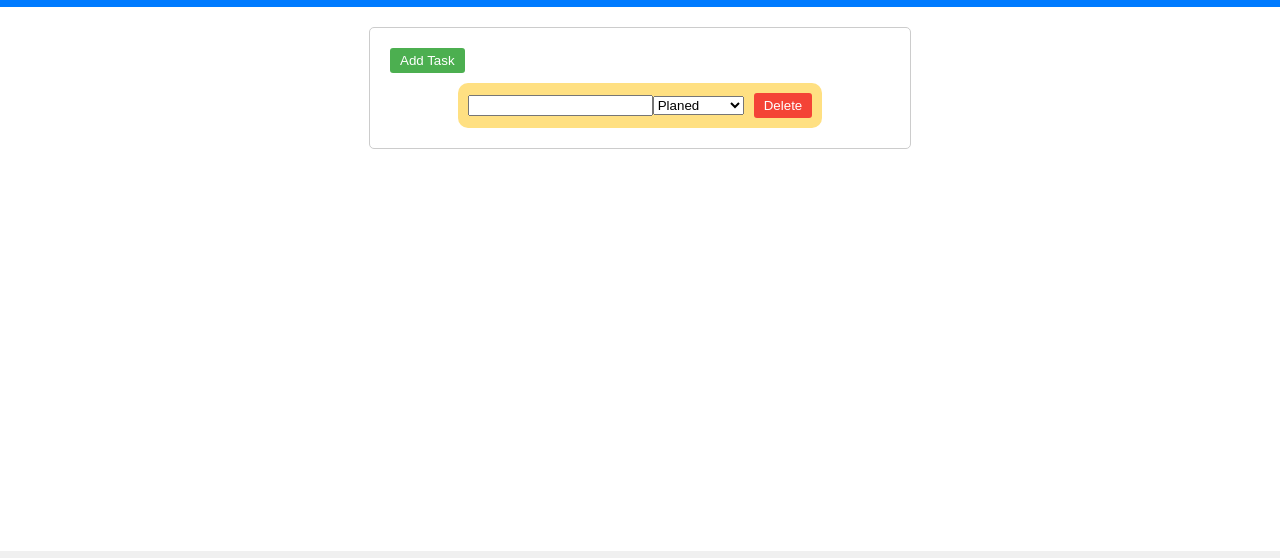
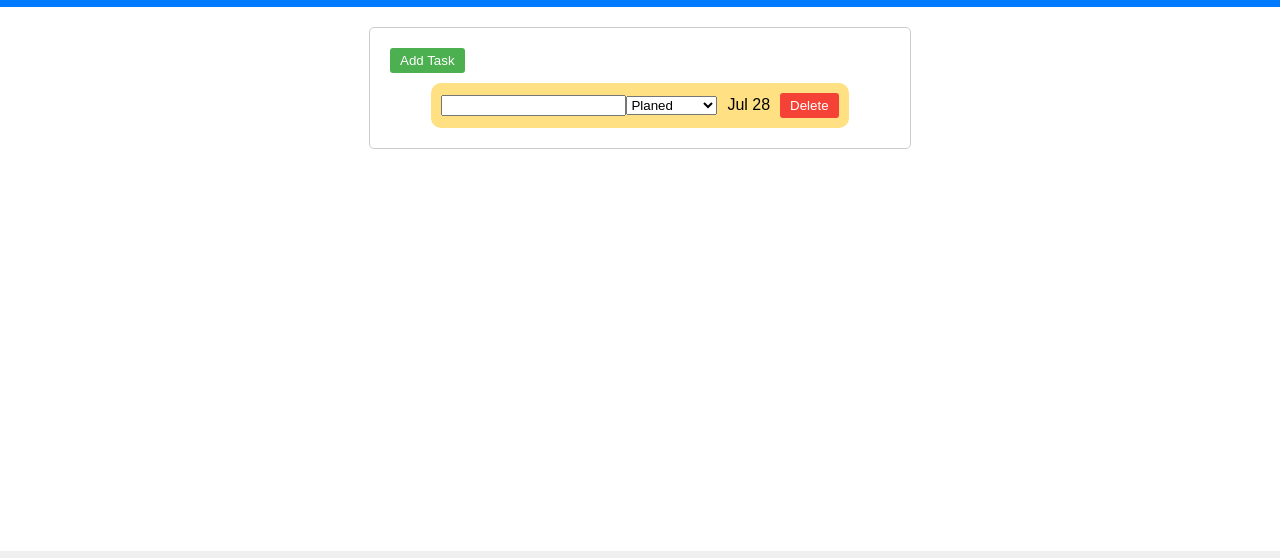
Before and after one commit to dmitiyoleynik/TestTaskTodoList, a website built with webpack: page src/index.html in a window 1280 px wide. Both pictures are taken after a click on the button "Add Task". Shown: the part 61-619 px from the top of the page. Built offline with nearby package versions, Linux system fonts and the light colour scheme.

Commit message:
Add UrgencyTodoItem and DateTodoItem

```diff
--- /dev/null
+++ b/src/DateTodoItem.ts
@@ -0,0 +1,21 @@
+import TodoItem from "./todoItem";
+
+export default class DateTodoItem extends TodoItem {
+  constructor(
+    status: string,
+    description: string,
+    date: Date,
+    deleteHandler: () => void
+  ) {
+    super(status, description, deleteHandler);
+
+    const span = document.createElement("span");
+    span.className = "date";
+    span.textContent = date.toLocaleDateString("en-US", {
+      day: "numeric",
+      month: "short",
+    });
+
+    this.wrapper.insertBefore(span, this.deleteButton);
+  }
+}
--- a/src/index.css
+++ b/src/index.css
@@ -92,7 +92,6 @@ footer {
   border: none;
   border-radius: 3px;
   padding: 5px 10px;
-  margin-left: 10px;
   cursor: pointer;
   transition: background-color 0.2s ease;
 }
@@ -119,3 +118,11 @@ footer {
 .status-in-progress {
   background-color: #81d4fa;
 }
+
+.urgency {
+  margin: 0 10px;
+}
+
+.date {
+  margin: 0 10px;
+}
--- a/src/index.ts
+++ b/src/index.ts
@@ -1,5 +1,4 @@
 require("./index.css");
-import { TodoItem } from "./todoItem";
 import { TodoList } from "./todoList";
 
 function init() {
--- a/src/todoItem.ts
+++ b/src/todoItem.ts
@@ -1,4 +1,4 @@
-export class TodoItem {
+export default class TodoItem {
   status: string;
   description: string;
   wrapper: HTMLDivElement;
--- a/src/todoList.ts
+++ b/src/todoList.ts
@@ -1,4 +1,5 @@
-import { TodoItem } from "./todoItem";
+import DateTodoItem from "./DateTodoItem";
+import TodoItem from "./todoItem";
 
 export class TodoList {
   items: Map<number, TodoItem>;
@@ -37,7 +38,7 @@ export class TodoList {
       this.todoItems.removeChild(this.items.get(id).render());
     };
 
-    const todo = new TodoItem("Planed", "", deleteHandler);
+    const todo = new DateTodoItem("Planed", "", new Date(), deleteHandler);
     this.items.set(id, todo);
     this.todoItems.appendChild(todo.render());
   }
```
Also changed, not shown: src/UrgencyTodoItem.ts (added, +18 -0 lines).
